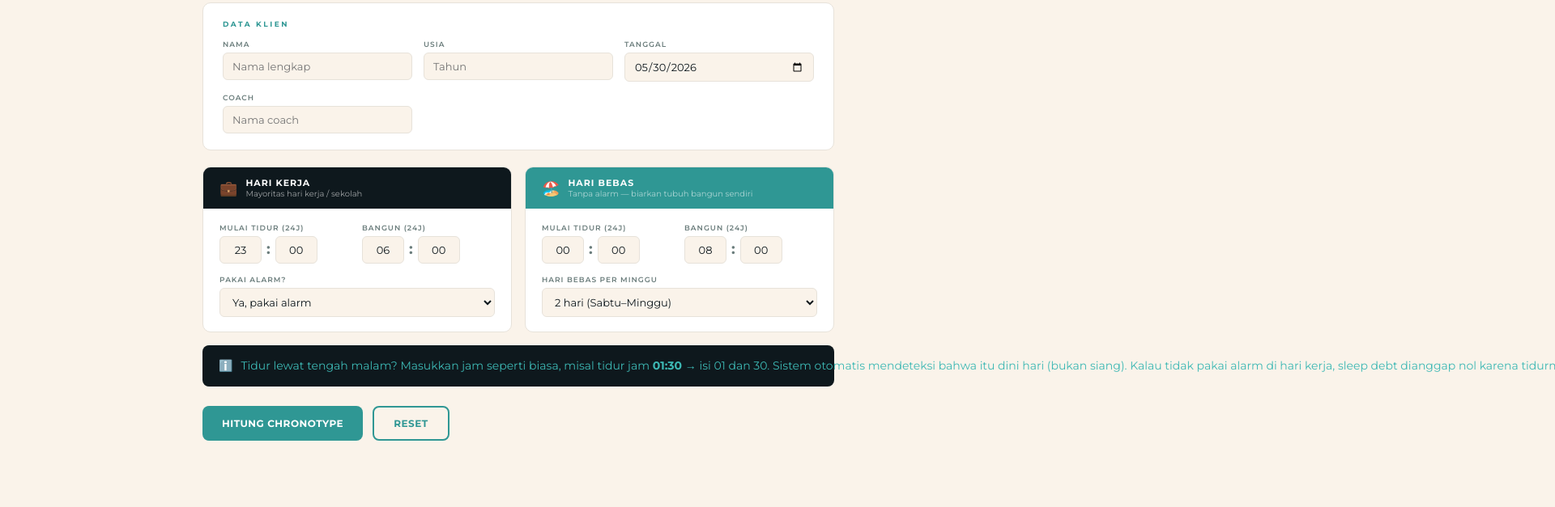
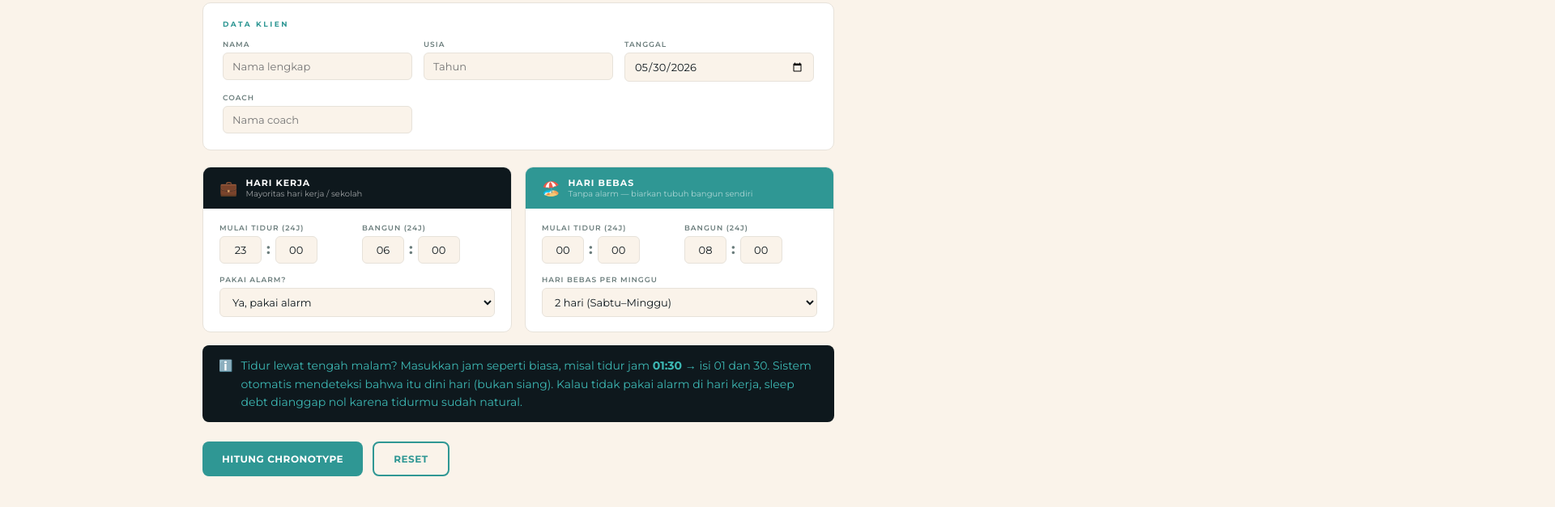
Before and after one commit to silverfx18/SynthesisCoachingLab, a plain HTML site: page mctq.html in a window 1280 px wide. Shown: the part 285-912 px from the top of the page at 81% size, 1920 px wide, since content can reach past the window. Before the commit the page ends 890 px from the top, so only its background shows below. Drawn offline with Linux system fonts and the light colour scheme.

Commit message:
Update mctq.html

```diff
--- a/mctq.html
+++ b/mctq.html
@@ -160,6 +160,11 @@ body { font-family: 'Montserrat', sans-serif; background: var(--cream); color: v
   display: flex;
   align-items: flex-start;
   gap: 10px;
+  flex-wrap: wrap;
+}
+.note-box span:last-child {
+  flex: 1;
+  min-width: 200px; /* Memberikan batas minimum sebelum patah baris */
 }
 .note-box span { color: var(--teal-light); font-size: 14px; flex-shrink: 0; }
 
```
